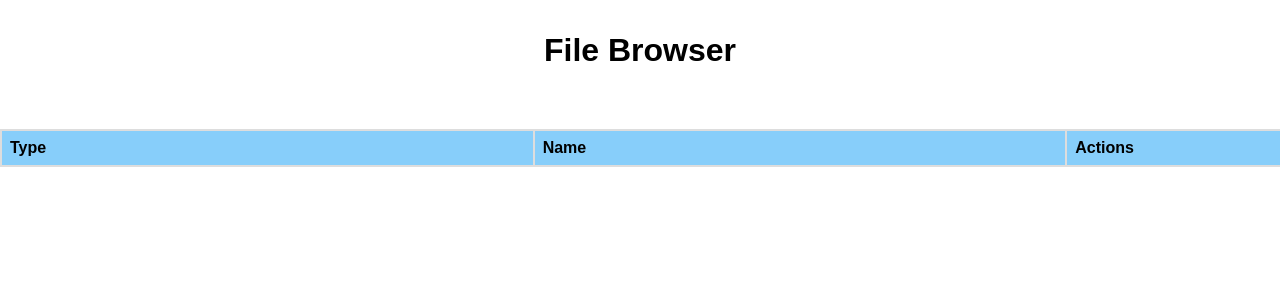
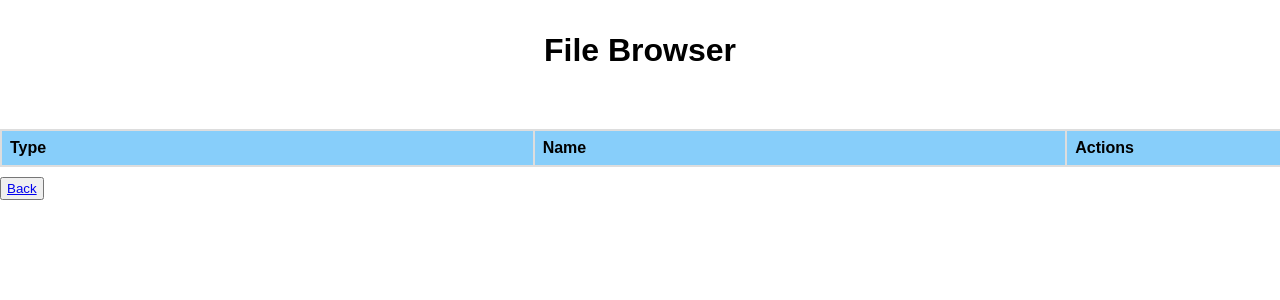
Before and after one commit to VytautasKaz/file-browser, a PHP site: page /?path=1 in a window 1280 px wide; the page is wider, and only the part inside the window is pictured. Shown: the top 300 px of that part. Run offline with PHP 8.4, Linux system fonts and the light colour scheme; lists and menus that the app fills with data are empty.

Commit message:
readability upgrade and back button

```diff
--- a/index.php
+++ b/index.php
@@ -10,34 +10,40 @@
 </head>
 
 <body>
-
     <h1>File Browser</h1>
 
     <div class="container">
-        <table>
+        <?php
+        $path = './' . $_GET['path'];
+        $content = scandir($path);
+
+        print('<table>
                     <tr>
                         <th>Type</th>
                         <th>Name</th>
                         <th>Actions</th>
-            </tr>
-            <?php
-            $path = './' . $_GET['path'];
-            $content = scandir($path);
+                    </tr>');
+
         for ($i = 0; $i < count($content); $i++) {
             if ($content[$i] === '.' || $content[$i] === '..') continue;
             if (is_file($content[$i])) print('<tr>
                                                 <td>File</td>
                                                 <td>' . $content[$i] . '</td>
-                                                    <td><button type="submit">Delete</button></td>
+                                                <td>
+                                                    <button type="submit">Delete</button>
+                                                </td>
                                             <tr>');
             if (is_dir($content[$i])) print('<tr>
                                                 <td>Directory</td>
-                                                    <td><a href="./' . $content[$i] . '">' . $content[$i] . '</td>
+                                                <td>
+                                                    <a href="' . $content[$i] . '">' . $content[$i] . '</a>
+                                                </td>
                                                 <td></td>
                                             <tr>');
         }
+        print('</table>');
+        print('<button class="back"><a href="..">Back</a></button>');
         ?>
-        </table>
     </div>
 </body>
 
--- a/style.css
+++ b/style.css
@@ -40,3 +40,8 @@ td {
   padding: 8px;
   width: 33%;
 }
+
+.back {
+  margin-top: 10px;
+  padding: 2px 5px;
+}
```
Lines whose indentation alone changed are shown as unchanged.
